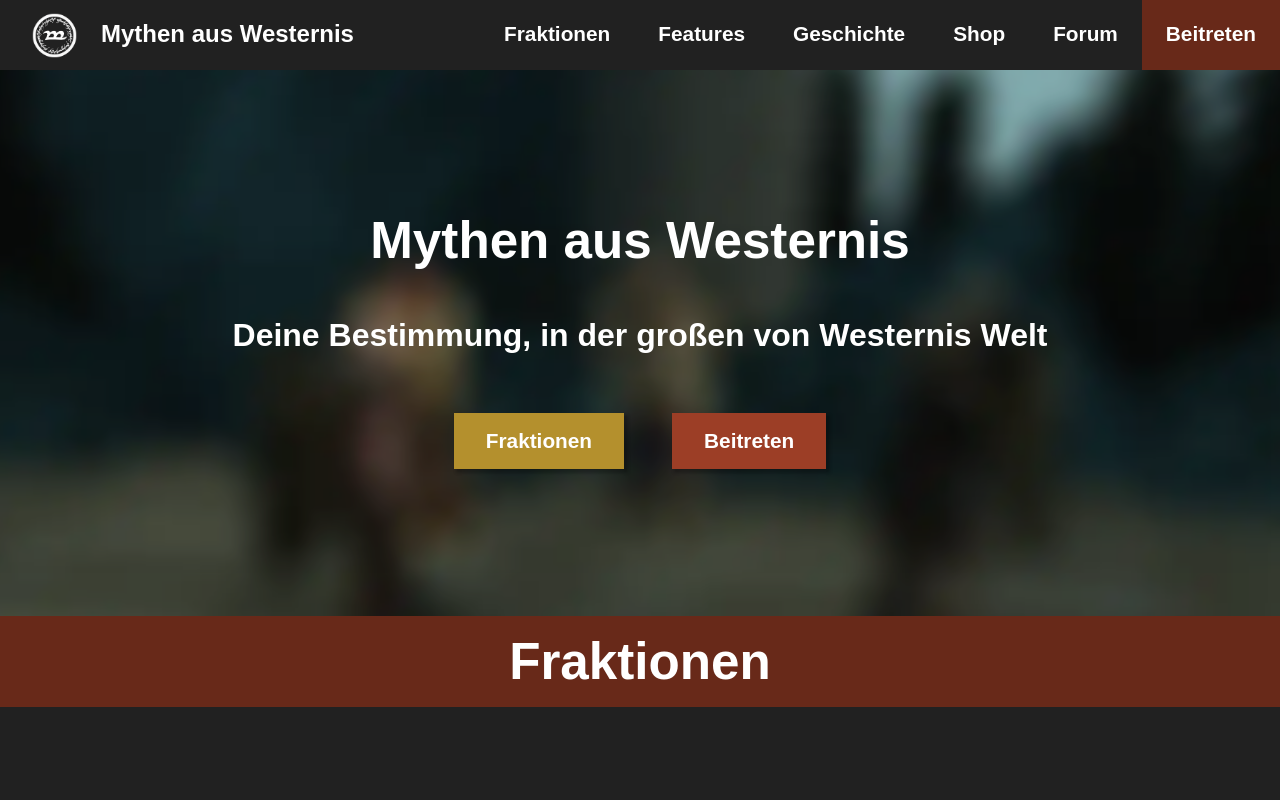
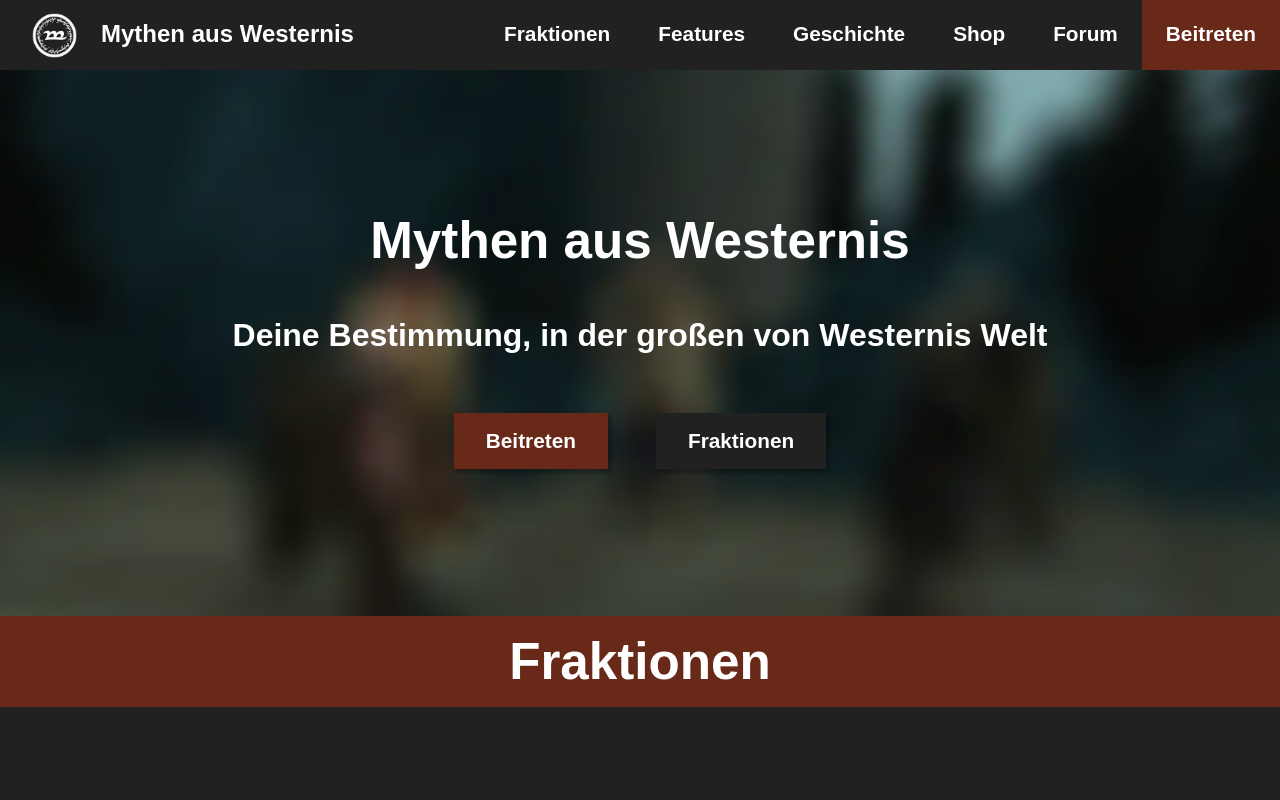
Before and after one commit to DannyINF/maw-rp-de, a Next.js app: page / in a window 1280 px wide. Shown: the top 800 px of the page. Built offline with nearby package versions, Linux system fonts and the light colour scheme.

Commit message:
feat(hero) design improvements

```diff
--- a/src/components/hero/hero.module.scss
+++ b/src/components/hero/hero.module.scss
@@ -38,7 +38,7 @@
 		}
 
 		.buttonPrimary {
-			background-color: var(--accent-color-primary-highlight);
+			background-color: var(--accent-color-secondary);
 			color: var(--text-light);
 			text-decoration: none;
 			padding: var(--spacing-medium) var(--spacing-large);
@@ -47,7 +47,7 @@
 			font-weight: var(--font-weight-bold);
 		}
 		.buttonSecondary {
-			background-color: var(--accent-color-secondary-highlight);
+			background-color: var(--bg-dark);
 			color: var(--text-light);
 			text-decoration: none;
 			padding: var(--spacing-medium) var(--spacing-large);
--- a/src/components/hero/hero.tsx
+++ b/src/components/hero/hero.tsx
@@ -18,11 +18,14 @@ const Hero = () => {
 						Deine Bestimmung, in der großen von Westernis Welt
 					</h2>
 					<div className={styles.heroButtons}>
-						<a href="#fraktionen" className={styles.buttonPrimary}>
+						<a href="#beitreten" className={styles.buttonPrimary}>
+							Beitreten
+						</a>
+						<a
+							href="#fraktionen"
+							className={styles.buttonSecondary}
+						>
 							Fraktionen
-						</a>
-						<a href="#beitreten" className={styles.buttonSecondary}>
-							Beitreten
 						</a>
 					</div>
 				</div>
```
